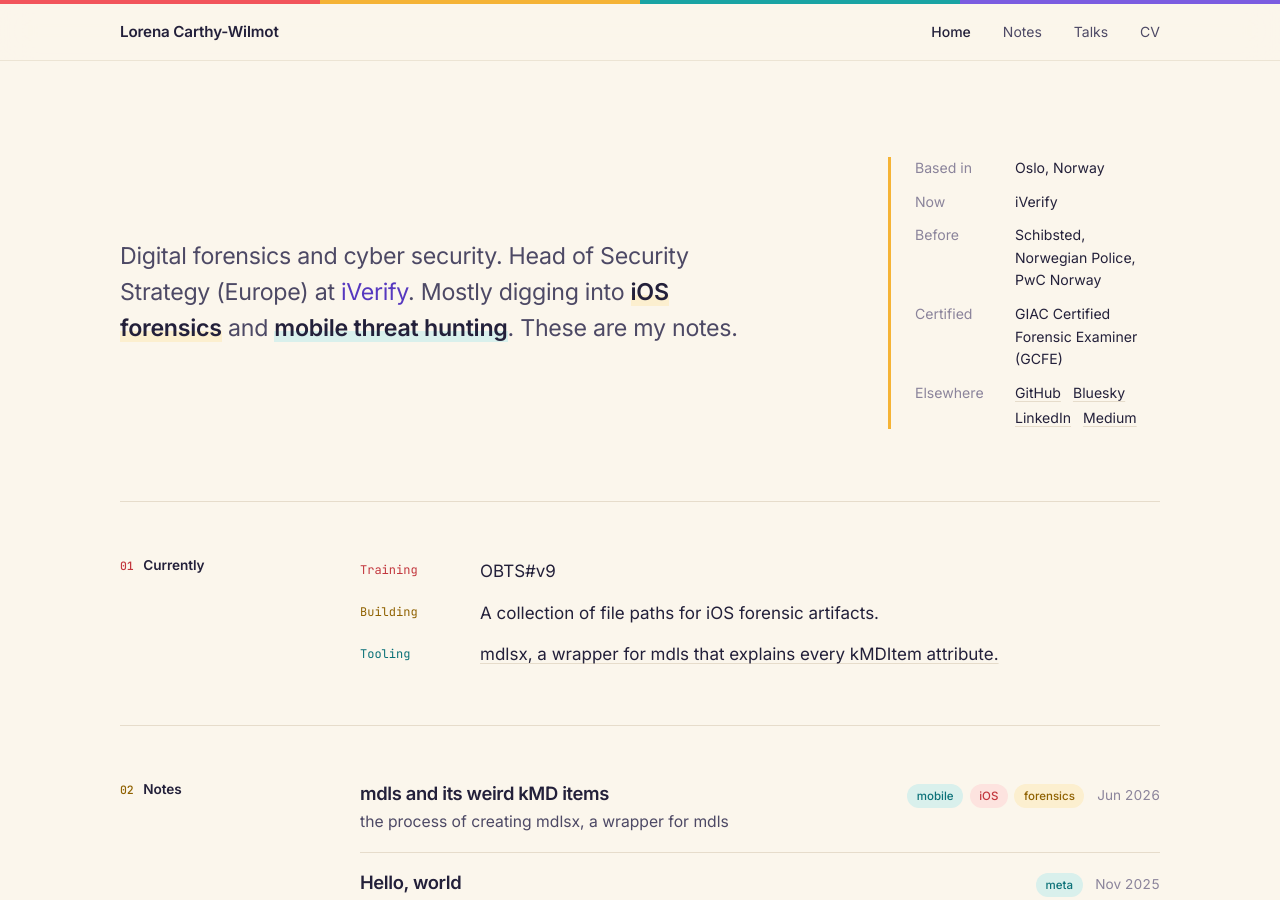
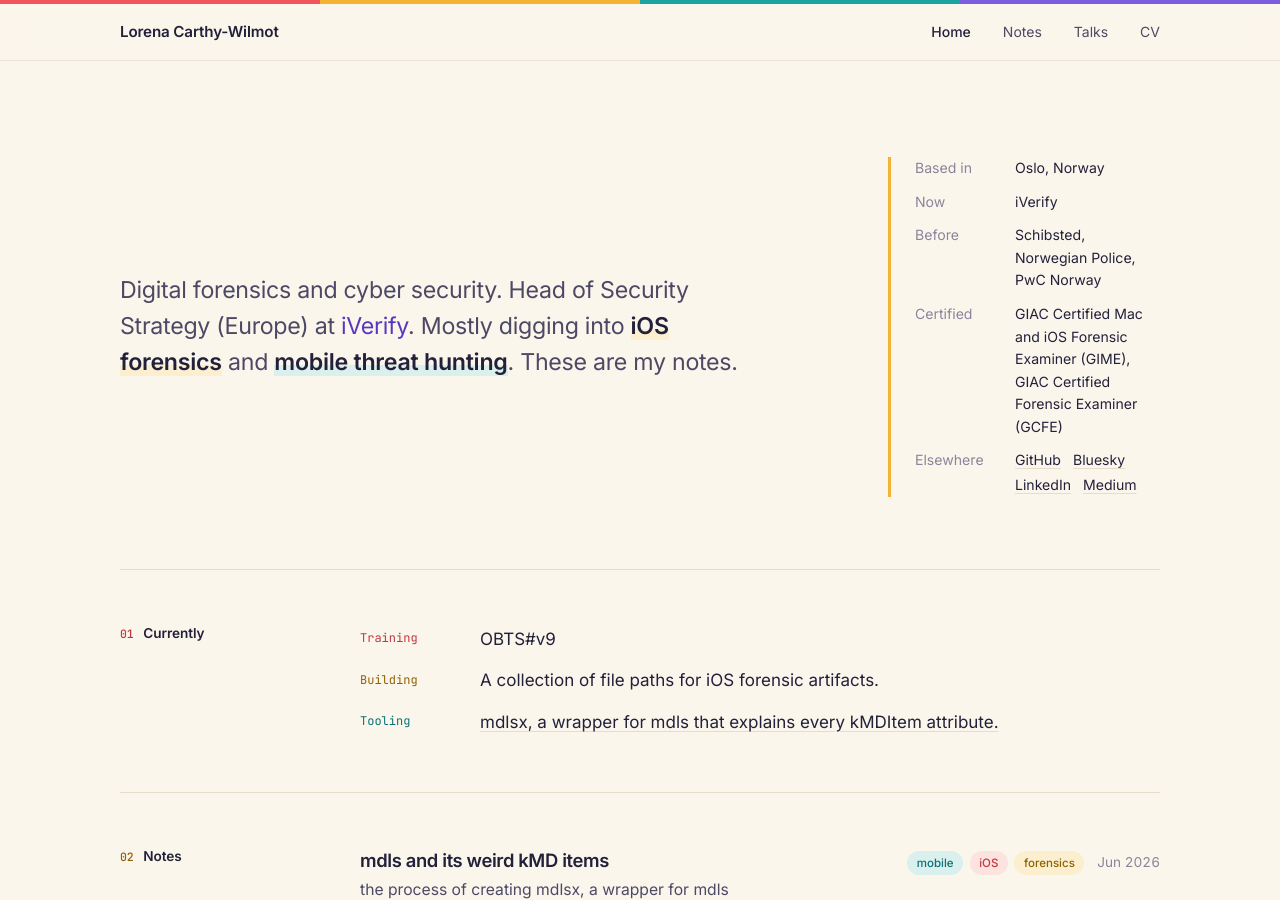
Before and after one commit to thisislola/thisislola.github.io, a Jekyll site: the page built from index.html, in a window 1280 px wide and 900 px high. Built offline with Jekyll 4.4.1, drawn with Linux system fonts in a browser that asks for light colours.

Commit message:
Update summary for FOR518 degree entry

```diff
--- a/_data/education.yml
+++ b/_data/education.yml
@@ -3,7 +3,7 @@
 - degree: FOR518 Mac and iOS Forensic Analysis and Incident Response
   uni: SANS Institute
   year: 2026
-  summary: #
+  summary: GIAC Certified Mac and iOS Forensic Examiner (GIME)
 
 - degree: FOR500 Windows Forensic Analysis
   uni: SANS Institute
```
